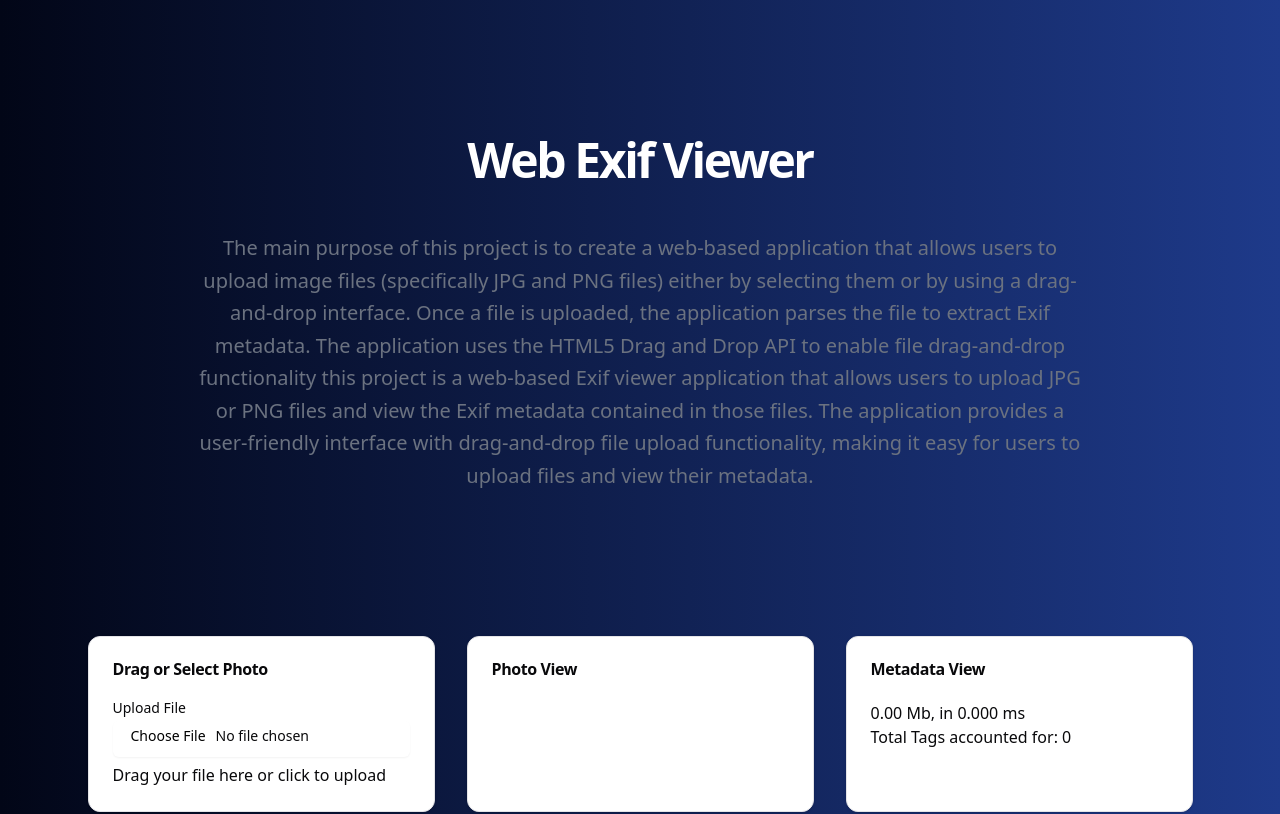
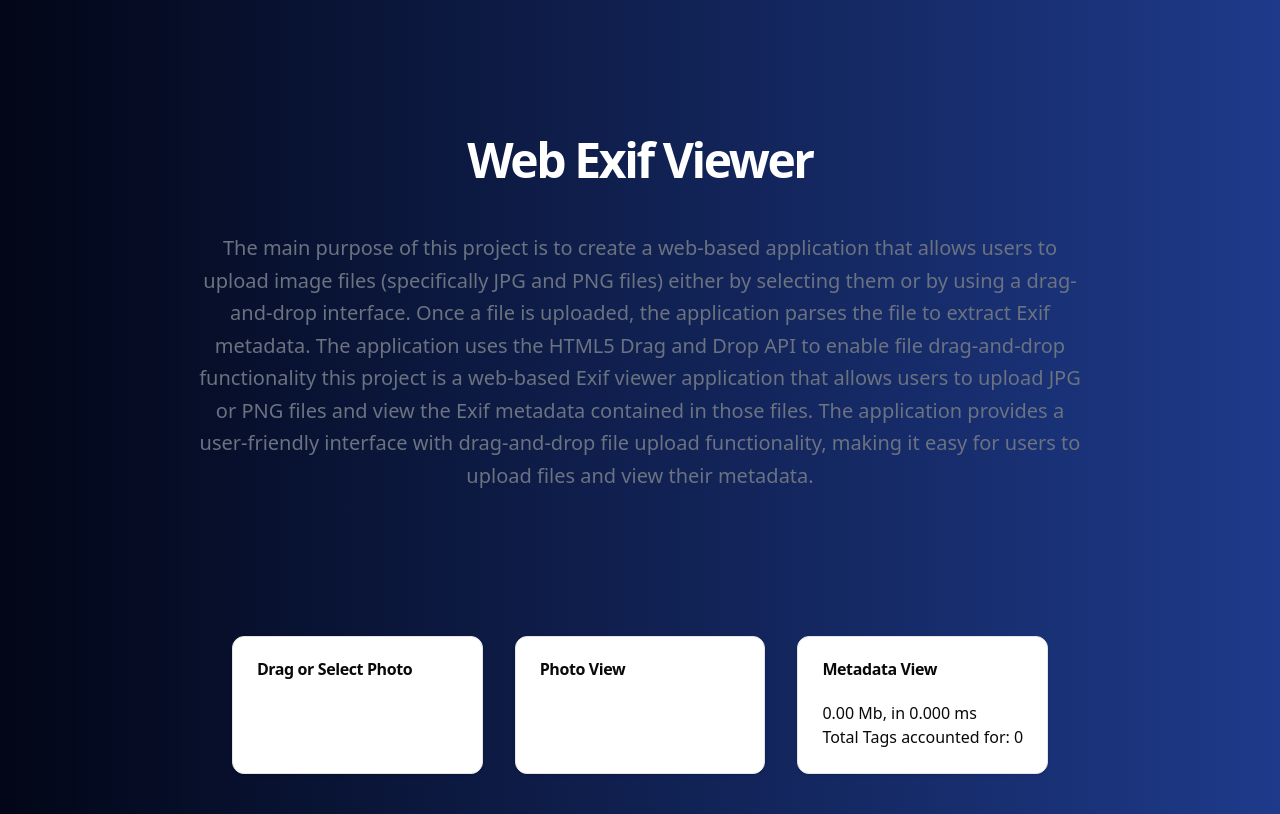
Before and after one commit to larocquedylan/web-exif-parsing, a React (Vite) app: page / in a window 1280 px wide. Shown: the top 814 px of the page. Built offline with nearby package versions, Linux system fonts and the light colour scheme.

Commit message:
add file upload success and failure ui

```diff
--- a/src/components/Input/FileInput.tsx
+++ b/src/components/Input/FileInput.tsx
@@ -1,6 +1,4 @@
-import { useCallback, useRef, useState } from 'react';
-import { Input } from '@/components/ui/input';
-import { Label } from '@/components/ui/label';
+import { ReactEventHandler, useCallback, useRef, useState } from 'react';
 import { Alert, AlertDescription, AlertTitle } from '@/components/ui/alert';
 
 interface FileInputProps {
@@ -10,11 +8,13 @@
 
 const FileInput: React.FC<FileInputProps> = ({ onFileSelected }) => {
     const [isDragActive, setIsDragActive] = useState(false);
-    const [fileName, setFileName] = useState<string | null>(null);
     const [file, setFile] = useState<File | null>(null);
     const fileInputRef = useRef<HTMLInputElement>(null);
     const [error, setError] = useState<boolean>(false);
     const [errorMessage, setErrorMessage] = useState<string>('');
+    const [status, setStatus] = useState<
+    "initial" | "success" | "fail"
+  >("initial");
 
     const updateError = (message: string) => {
       setError(true);
@@ -41,28 +41,34 @@
     (file: File) => {
       if (file.size === 0) {
         updateError('Empty File Dropped.');
+        setStatus("fail");
         return;
       }
 
       if (!isValidFileType(file)) {
         updateError('Invalid file type. Please select a jpeg or png file.');
+        setStatus("fail");
         return;
       }
 
       if (!isFileSizeValid(file)) {
         updateError('File too large. Please select a file under 25MB.');
+        setStatus("fail");
         return;
       }
 
       try {
+        setStatus("initial");
+
         const sanitizedFile = sanitizeExifData(file);
         setFile(sanitizedFile);
-        setFileName(sanitizedFile.name);
         onFileSelected(sanitizedFile);
+        setStatus("success");
         setError(false);
         setErrorMessage('');
       } catch (error) {
         console.error('File processing error:', error);
+        setStatus("fail");
         updateError('Error processing file.');
       }
     },
@@ -72,7 +78,9 @@
   const handleFileDrop = useCallback(
     (e: React.DragEvent<HTMLDivElement>) => {
       e.preventDefault();
+      e.stopPropagation();
       setIsDragActive(false);
+      setStatus("initial");
 
       if (
         e.dataTransfer.items &&
@@ -83,6 +91,7 @@
         handleFileSelection(droppedFile);
       } else {
         updateError('No file to drop.');
+        setStatus("fail");
       }
     },
     [handleFileSelection],
@@ -90,10 +99,13 @@
 
   const handleDragOver = (e: React.DragEvent<HTMLDivElement>) => {
     e.preventDefault();
+    e.stopPropagation();
     setIsDragActive(true);
   };
 
-  const handleDragLeave = () => {
+  const handleDragLeave = (e: React.DragEvent<HTMLDivElement>) => {
+    e.preventDefault();
+    e.stopPropagation();
     setIsDragActive(false);
   };
 
@@ -104,6 +116,7 @@
         handleFileSelection(selectedFile);
       } else {
         updateError('No file was transferred.');
+        setStatus("fail");
       }
     },
     [handleFileSelection],
@@ -117,46 +130,70 @@
     </Alert>
   );
 
-  const renderFileInput = () => (
+  const renderFileInput = () => {
+    const handleCardClick = (e: React.MouseEvent<HTMLDivElement>) => {
+        e.stopPropagation();
+        fileInputRef.current?.click();
+      };
+
+    return (
       <div
-      onDragOver={handleDragOver}
-      onDragLeave={handleDragLeave}
-      onDrop={handleFileDrop}
-      className='grid w-full max-w-sm items-center gap-1.5'
-      role='button'
-      tabIndex={0}
-      aria-label='File Input'
+        className='relative w-full'
+        onClick={(e) => handleCardClick(e)}
       >
-      <Label htmlFor='upload' aria-label='upload input label'>Upload File</Label>
-      <Input
+        <input
           id='upload'
           type='file'
           ref={fileInputRef}
           onChange={handleOnChange}
           aria-label='File Upload'
-        className='border-none'
+          className='absolute inset-0 w-full h-full opacity-0 cursor-pointer'
         />
-      {isDragActive ? 'Drop it like its hot' : fileName || 'Drag your file here or click to upload'}
+        <div
+          onDragOver={handleDragOver}
+          onDragLeave={handleDragLeave}
+          onDrop={handleFileDrop}
+          className='grid w-full h-full items-center gap-1.5 bg-white rounded-md p-4'
+          role='button'
+          tabIndex={0}
+          aria-label='File Input'
+        >
+          {isDragActive ? 'Drop it like its hot' : ''}
           {file && (
-        <section>
-          File details:
-          <ul>
+            <div className="text-sm">
+              <div className="pt-2">
+                <div className="font-bold">File details:</div>
+                <ul className="list-disc pl-5 text-left">
                   <li>Name: {file.name}</li>
                   <li>Type: {file.type}</li>
                   <li>Size: {(file.size / 1024 / 1024).toFixed(2)} MB</li>
                 </ul>
-        </section>
+              </div>
+            </div>
           )}
+          <Result status={status} />
+        </div>
       </div>
     );
+  };
 
 return (
     <>
+      {renderFileInput()}
       {error && renderAlert()}
-      {renderFileInput()}
     </>
   );
 };
 
+const Result = ({ status }: { status: string }) => {
+    if (status === "success") {
+      return <p>✅ File uploaded successfully!</p>;
+    } else if (status === "fail") {
+      return <p>❌ File upload failed!</p>;
+    } else {
+      return null;
+    }
+  };
+
 
 export default FileInput;
```
Lines whose indentation alone changed are shown as unchanged.
